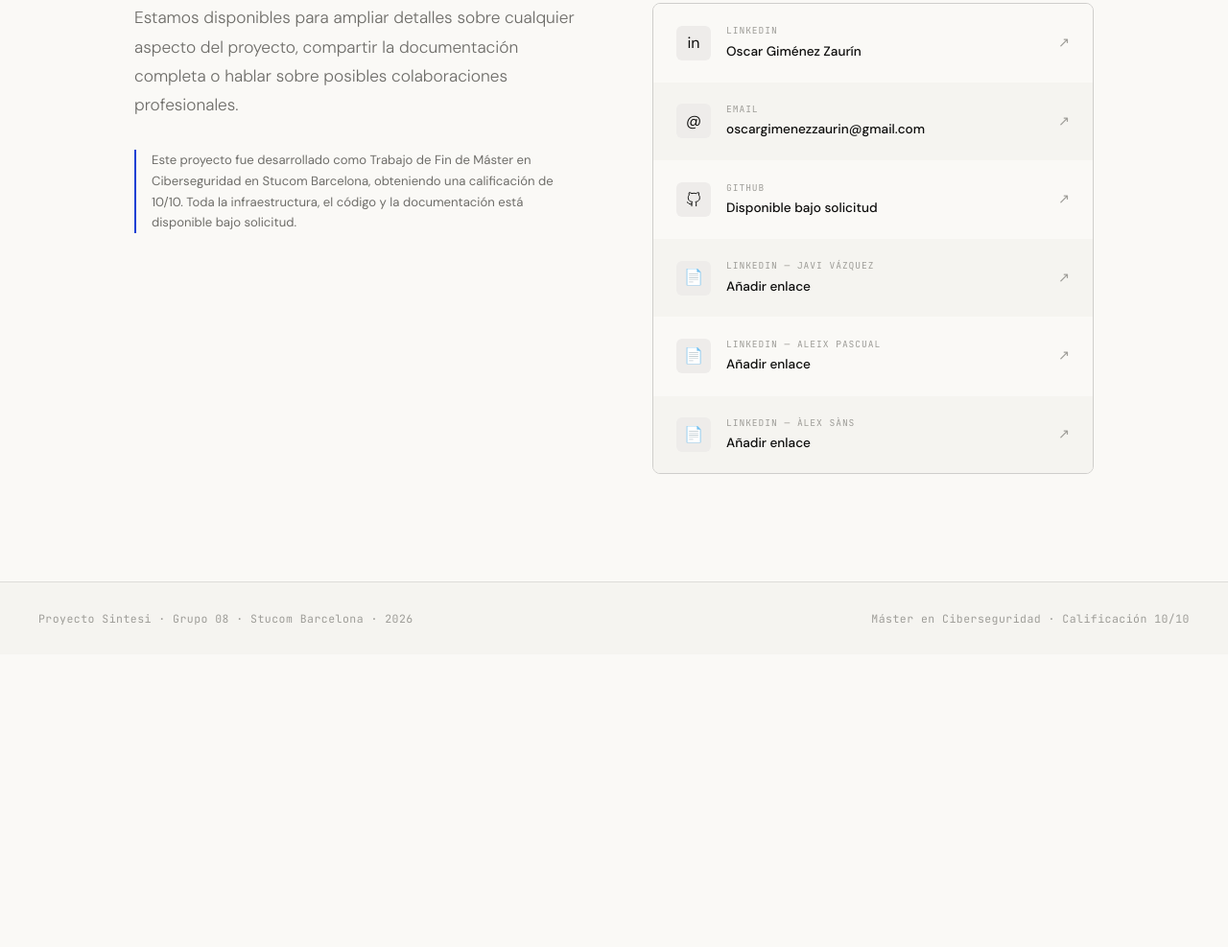
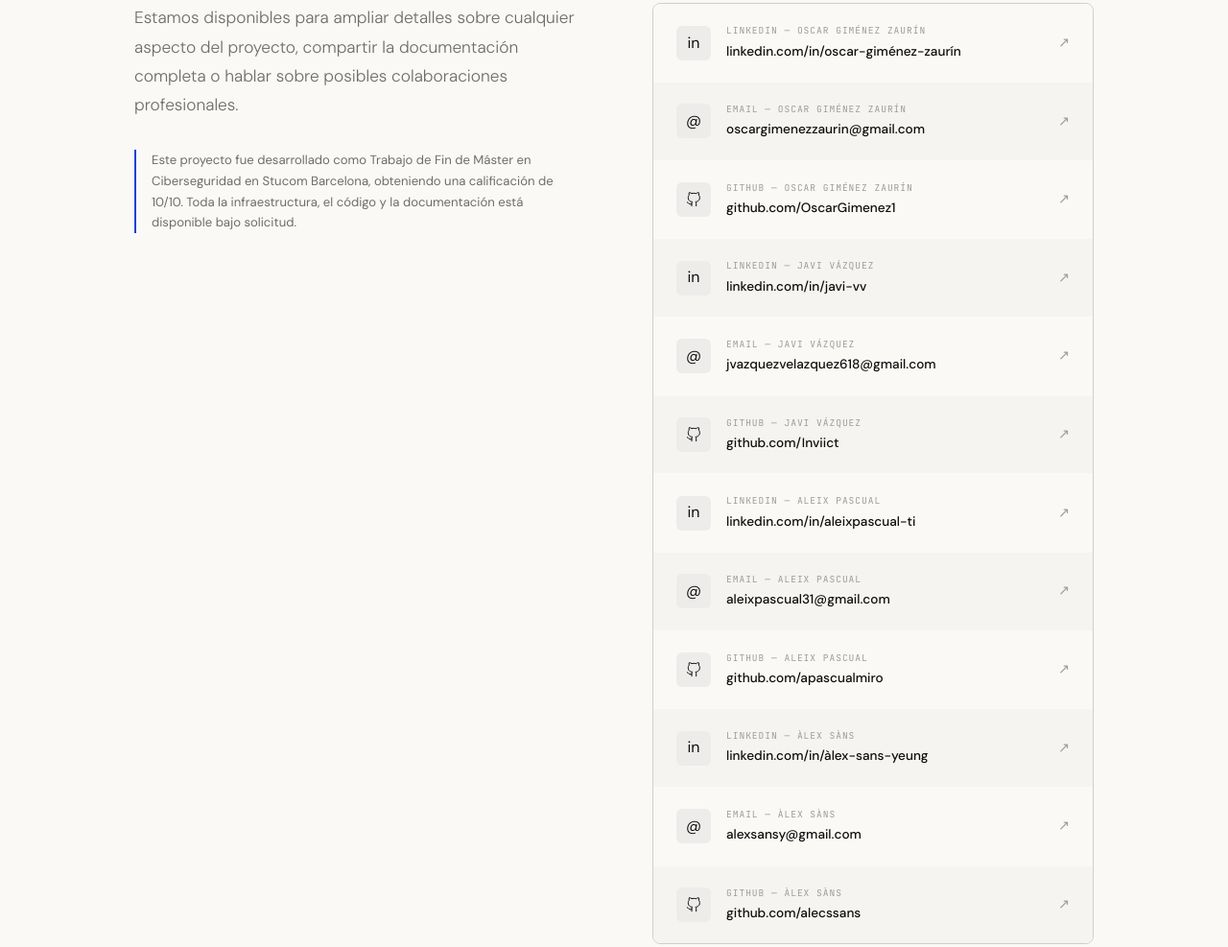
Before and after one commit to grupo8stucom/ProyectoMaster, a plain HTML site: page index.html in a window 1280 px wide. Shown: the part 7819-8806 px from the top of the page at 96% size. Before the commit the page ends 8501 px from the top, so only its background shows below. Drawn offline with nearby package versions, Linux system fonts and the light colour scheme.

Commit message:
Update contact information and links in index.html

```diff
--- a/index.html
+++ b/index.html
@@ -1329,56 +1329,119 @@ footer {
       </div>
       <div class="reveal">
         <div class="contact-cards">
+
+          <!-- OSCAR -->
           <a href="https://www.linkedin.com/in/oscar-giménez-zaurín/" target="_blank" class="contact-card">
             <div class="cc-icon">in</div>
             <div class="cc-body">
-              <p class="cc-label">LinkedIn</p>
-              <p class="cc-value">Oscar Giménez Zaurín</p>
+              <p class="cc-label">LinkedIn — Oscar Giménez Zaurín</p>
+              <p class="cc-value">linkedin.com/in/oscar-giménez-zaurín</p>
             </div>
             <span class="cc-arrow">↗</span>
           </a>
           <a href="mailto:oscargimenezzaurin@gmail.com" class="contact-card">
             <div class="cc-icon">@</div>
             <div class="cc-body">
-              <p class="cc-label">Email</p>
+              <p class="cc-label">Email — Oscar Giménez Zaurín</p>
               <p class="cc-value">oscargimenezzaurin@gmail.com</p>
             </div>
             <span class="cc-arrow">↗</span>
           </a>
-          <a href="#" class="contact-card">
+          <a href="https://github.com/OscarGimenez1" target="_blank" class="contact-card">
             <div class="cc-icon">
               <svg width="16" height="16" viewBox="0 0 24 24" fill="none" stroke="currentColor" stroke-width="1.5" stroke-linecap="round" stroke-linejoin="round"><path d="M9 19c-5 1.5-5-2.5-7-3m14 6v-3.87a3.37 3.37 0 0 0-.94-2.61c3.14-.35 6.44-1.54 6.44-7A5.44 5.44 0 0 0 20 4.77 5.07 5.07 0 0 0 19.91 1S18.73.65 16 2.48a13.38 13.38 0 0 0-7 0C6.27.65 5.09 1 5.09 1A5.07 5.07 0 0 0 5 4.77a5.44 5.44 0 0 0-1.5 3.78c0 5.42 3.3 6.61 6.44 7A3.37 3.37 0 0 0 9 18.13V22"/></svg>
             </div>
             <div class="cc-body">
-              <p class="cc-label">GitHub</p>
-              <p class="cc-value">Disponible bajo solicitud</p>
+              <p class="cc-label">GitHub — Oscar Giménez Zaurín</p>
+              <p class="cc-value">github.com/OscarGimenez1</p>
             </div>
             <span class="cc-arrow">↗</span>
           </a>
-          <a href="#" class="contact-card">
-            <div class="cc-icon">📄</div>
+
+          <!-- JAVI -->
+          <a href="https://www.linkedin.com/in/javi-vv/" target="_blank" class="contact-card">
+            <div class="cc-icon">in</div>
             <div class="cc-body">
               <p class="cc-label">LinkedIn — Javi Vázquez</p>
-              <p class="cc-value">Añadir enlace</p>
+              <p class="cc-value">linkedin.com/in/javi-vv</p>
             </div>
             <span class="cc-arrow">↗</span>
           </a>
-          <a href="#" class="contact-card">
-            <div class="cc-icon">📄</div>
+          <a href="mailto:jvazquezvelazquez618@gmail.com" class="contact-card">
+            <div class="cc-icon">@</div>
             <div class="cc-body">
-              <p class="cc-label">LinkedIn — Aleix Pascual</p>
-              <p class="cc-value">Añadir enlace</p>
+              <p class="cc-label">Email — Javi Vázquez</p>
+              <p class="cc-value">jvazquezvelazquez618@gmail.com</p>
             </div>
             <span class="cc-arrow">↗</span>
           </a>
-          <a href="#" class="contact-card">
-            <div class="cc-icon">📄</div>
+          <a href="https://github.com/Inviict" target="_blank" class="contact-card">
+            <div class="cc-icon">
+              <svg width="16" height="16" viewBox="0 0 24 24" fill="none" stroke="currentColor" stroke-width="1.5" stroke-linecap="round" stroke-linejoin="round"><path d="M9 19c-5 1.5-5-2.5-7-3m14 6v-3.87a3.37 3.37 0 0 0-.94-2.61c3.14-.35 6.44-1.54 6.44-7A5.44 5.44 0 0 0 20 4.77 5.07 5.07 0 0 0 19.91 1S18.73.65 16 2.48a13.38 13.38 0 0 0-7 0C6.27.65 5.09 1 5.09 1A5.07 5.07 0 0 0 5 4.77a5.44 5.44 0 0 0-1.5 3.78c0 5.42 3.3 6.61 6.44 7A3.37 3.37 0 0 0 9 18.13V22"/></svg>
+            </div>
             <div class="cc-body">
-              <p class="cc-label">LinkedIn — Àlex Sàns</p>
-              <p class="cc-value">Añadir enlace</p>
+              <p class="cc-label">GitHub — Javi Vázquez</p>
+              <p class="cc-value">github.com/Inviict</p>
             </div>
             <span class="cc-arrow">↗</span>
           </a>
+
+          <!-- ALEIX -->
+          <a href="https://www.linkedin.com/in/aleixpascual-ti" target="_blank" class="contact-card">
+            <div class="cc-icon">in</div>
+            <div class="cc-body">
+              <p class="cc-label">LinkedIn — Aleix Pascual</p>
+              <p class="cc-value">linkedin.com/in/aleixpascual-ti</p>
+            </div>
+            <span class="cc-arrow">↗</span>
+          </a>
+          <a href="mailto:aleixpascual31@gmail.com" class="contact-card">
+            <div class="cc-icon">@</div>
+            <div class="cc-body">
+              <p class="cc-label">Email — Aleix Pascual</p>
+              <p class="cc-value">aleixpascual31@gmail.com</p>
+            </div>
+            <span class="cc-arrow">↗</span>
+          </a>
+          <a href="https://github.com/apascualmiro" target="_blank" class="contact-card">
+            <div class="cc-icon">
+              <svg width="16" height="16" viewBox="0 0 24 24" fill="none" stroke="currentColor" stroke-width="1.5" stroke-linecap="round" stroke-linejoin="round"><path d="M9 19c-5 1.5-5-2.5-7-3m14 6v-3.87a3.37 3.37 0 0 0-.94-2.61c3.14-.35 6.44-1.54 6.44-7A5.44 5.44 0 0 0 20 4.77 5.07 5.07 0 0 0 19.91 1S18.73.65 16 2.48a13.38 13.38 0 0 0-7 0C6.27.65 5.09 1 5.09 1A5.07 5.07 0 0 0 5 4.77a5.44 5.44 0 0 0-1.5 3.78c0 5.42 3.3 6.61 6.44 7A3.37 3.37 0 0 0 9 18.13V22"/></svg>
+            </div>
+            <div class="cc-body">
+              <p class="cc-label">GitHub — Aleix Pascual</p>
+              <p class="cc-value">github.com/apascualmiro</p>
+            </div>
+            <span class="cc-arrow">↗</span>
+          </a>
+
+          <!-- ÀLEX -->
+          <a href="https://www.linkedin.com/in/àlex-sans-yeung-ba0aa92a4" target="_blank" class="contact-card">
+            <div class="cc-icon">in</div>
+            <div class="cc-body">
+              <p class="cc-label">LinkedIn — Àlex Sàns</p>
+              <p class="cc-value">linkedin.com/in/àlex-sans-yeung</p>
+            </div>
+            <span class="cc-arrow">↗</span>
+          </a>
+          <a href="mailto:alexsansy@gmail.com" class="contact-card">
+            <div class="cc-icon">@</div>
+            <div class="cc-body">
+              <p class="cc-label">Email — Àlex Sàns</p>
+              <p class="cc-value">alexsansy@gmail.com</p>
+            </div>
+            <span class="cc-arrow">↗</span>
+          </a>
+          <a href="https://github.com/alecssans" target="_blank" class="contact-card">
+            <div class="cc-icon">
+              <svg width="16" height="16" viewBox="0 0 24 24" fill="none" stroke="currentColor" stroke-width="1.5" stroke-linecap="round" stroke-linejoin="round"><path d="M9 19c-5 1.5-5-2.5-7-3m14 6v-3.87a3.37 3.37 0 0 0-.94-2.61c3.14-.35 6.44-1.54 6.44-7A5.44 5.44 0 0 0 20 4.77 5.07 5.07 0 0 0 19.91 1S18.73.65 16 2.48a13.38 13.38 0 0 0-7 0C6.27.65 5.09 1 5.09 1A5.07 5.07 0 0 0 5 4.77a5.44 5.44 0 0 0-1.5 3.78c0 5.42 3.3 6.61 6.44 7A3.37 3.37 0 0 0 9 18.13V22"/></svg>
+            </div>
+            <div class="cc-body">
+              <p class="cc-label">GitHub — Àlex Sàns</p>
+              <p class="cc-value">github.com/alecssans</p>
+            </div>
+            <span class="cc-arrow">↗</span>
+          </a>
+
         </div>
       </div>
     </div>
```
